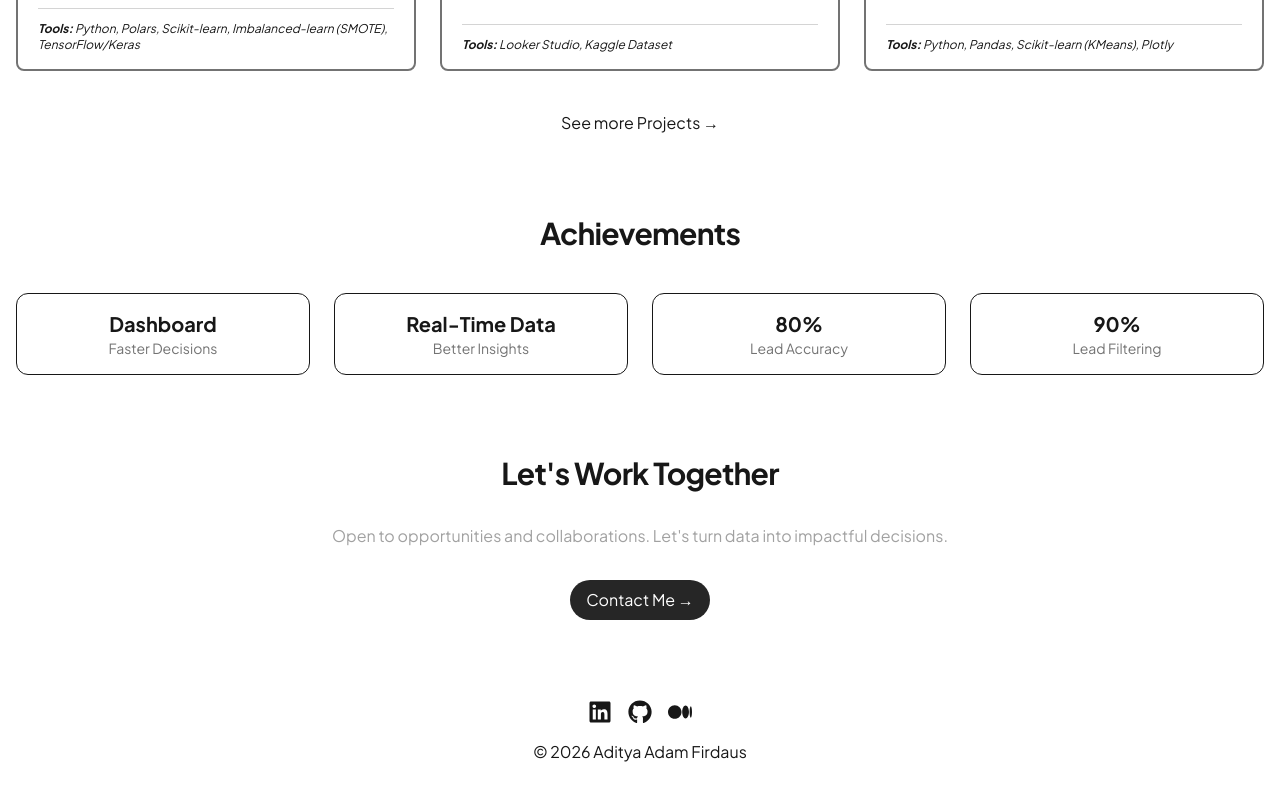
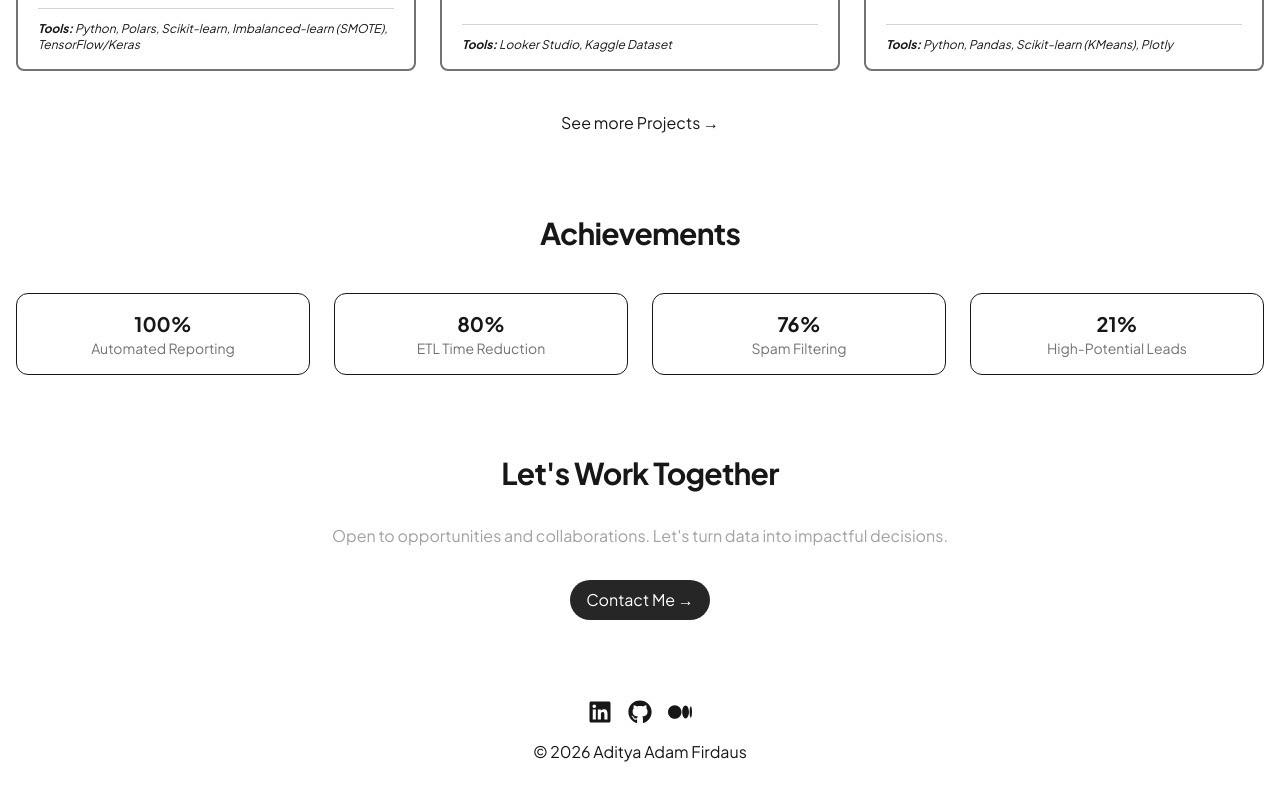
Before and after one commit to adityaadamf/adityaadamf.github.io, a Next.js app: page / in a window 1280 px wide. Shown: the part 1234-2034 px from the top of the page. Built offline with nearby package versions, Linux system fonts and the light colour scheme.

Commit message:
Update Latest Information about Me

```diff
--- a/src/app/about/page.tsx
+++ b/src/app/about/page.tsx
@@ -28,13 +28,13 @@ export default function About() {
             </div>
             <div className="md:col-span-2 space-y-4 text-neutral-800 dark:text-neutral-300 text-justify leading-relaxed">
               <p>
-                I am a Data Analyst specializing in data analytics, machine learning, and data-driven solutions.
+                I am a Data Analyst with over 4 years of experience specializing in data analytics, data science, and machine learning solutions.
               </p>
               <p>
-                I build and maintain automated data pipelines using Python (FastAPI), develop predictive models, and create chatbot solutions to support business needs.
+                I excel at building automated data pipelines using Python (FastAPI), developing predictive models, and architecting AI-driven workflows—including end-to-end platform development and generative AI integrations—to solve complex business challenges.
               </p>
               <p>
-                I work with databases such as MySQL, SQLite, Firebase, and BigQuery, and create data visualizations using Looker Studio and Google Sheets.
+                I work extensively with relational and NoSQL databases like MySQL, PostgreSQL, BigQuery, and Firebase, translating data into actionable insights through real-time dashboards in Looker Studio.
               </p>
               <p className="font-semibold text-white">
                 Open to new opportunities.
--- a/src/app/page.tsx
+++ b/src/app/page.tsx
@@ -175,20 +175,20 @@ export default function Home() {
         </h3>
         <div className="grid grid-cols-1 sm:grid-cols-2 lg:grid-cols-4 gap-6">
           <div className="border rounded-xl p-4 text-center hover:scale-105 hover:cursor-pointer transition-all duration-300">
-            <h4 className="text-xl font-bold">Dashboard</h4>
-            <p className="text-sm text-neutral-500">Faster Decisions</p>
-          </div>
-          <div className="border rounded-xl p-4 text-center hover:scale-105 hover:cursor-pointer transition-all duration-300">
-            <h4 className="text-xl font-bold">Real-Time Data</h4>
-            <p className="text-sm text-neutral-500">Better Insights</p>
+            <h4 className="text-xl font-bold">100%</h4>
+            <p className="text-sm text-neutral-500">Automated Reporting</p>
           </div>
           <div className="border rounded-xl p-4 text-center hover:scale-105 hover:cursor-pointer transition-all duration-300">
             <h4 className="text-xl font-bold">80%</h4>
-            <p className="text-sm text-neutral-500">Lead Accuracy</p>
+            <p className="text-sm text-neutral-500">ETL Time Reduction</p>
           </div>
           <div className="border rounded-xl p-4 text-center hover:scale-105 hover:cursor-pointer transition-all duration-300">
-            <h4 className="text-xl font-bold">90%</h4>
-            <p className="text-sm text-neutral-500">Lead Filtering</p>
+            <h4 className="text-xl font-bold">76%</h4>
+            <p className="text-sm text-neutral-500">Spam Filtering</p>
+          </div>
+          <div className="border rounded-xl p-4 text-center hover:scale-105 hover:cursor-pointer transition-all duration-300">
+            <h4 className="text-xl font-bold">21%</h4>
+            <p className="text-sm text-neutral-500">High-Potential Leads</p>
           </div>
         </div>
       </section>
```
